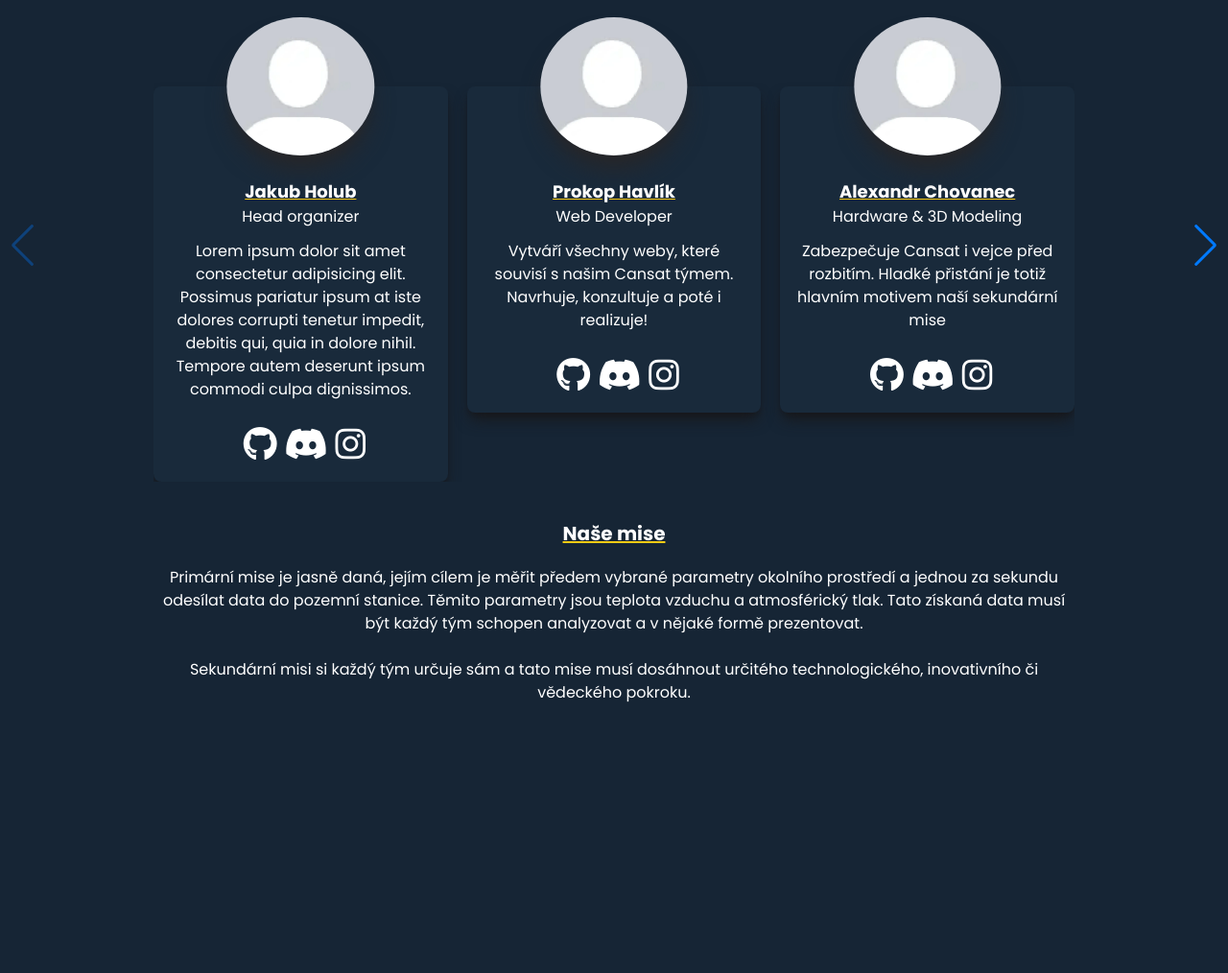
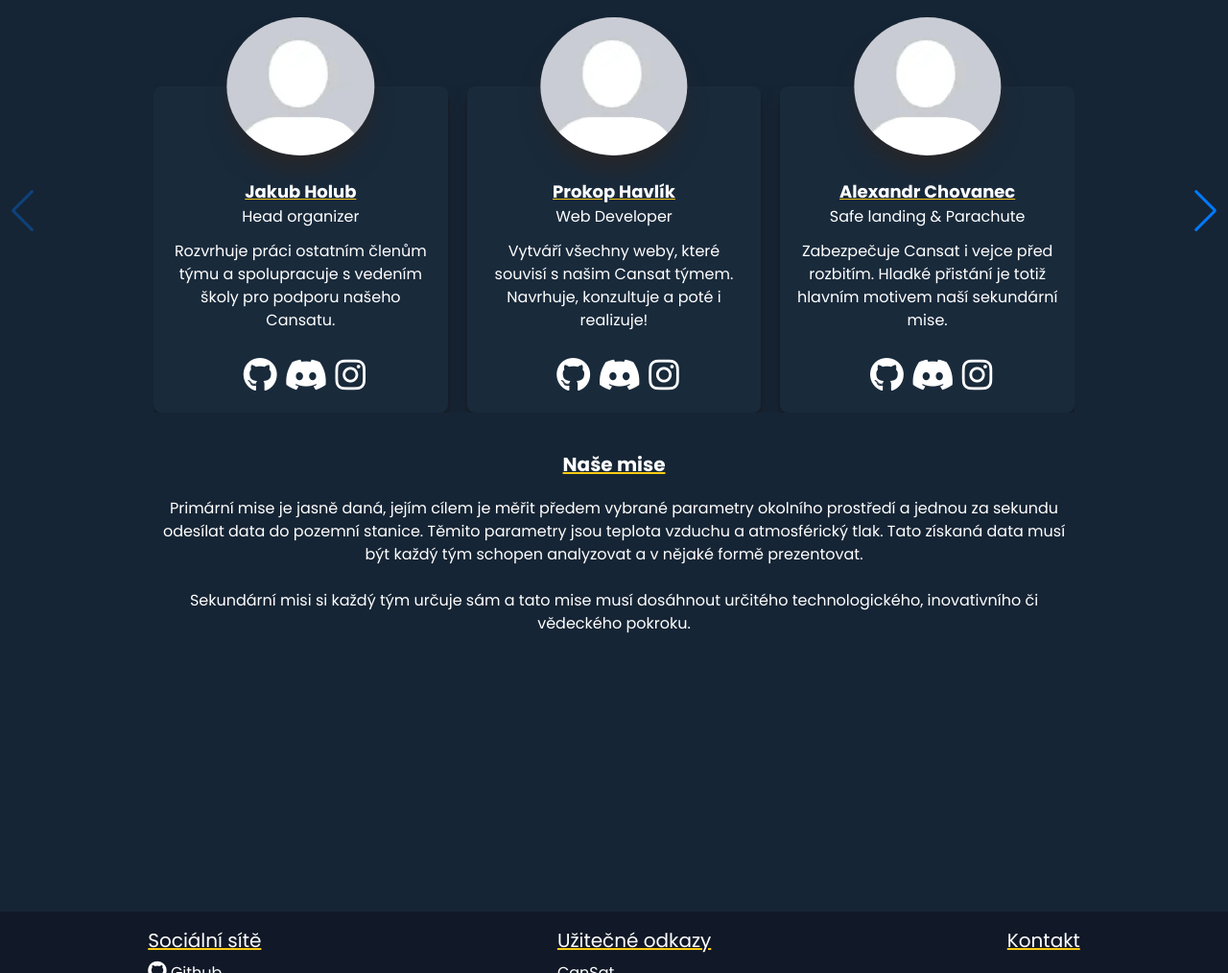
Before and after one commit to sarfad-dev/SARFAD-web-new, a website: page public/index.html in a window 1280 px wide. Shown: the part 1266-2280 px from the top of the page at 96% size. Drawn offline with nearby package versions, Linux system fonts and the light colour scheme.

Commit message:
Update index.html

```diff
--- a/public/index.html
+++ b/public/index.html
@@ -98,7 +98,7 @@
                 <div class="name-profession">
                   <p class="name mt-20 text-center text-lg font-bold underline decoration-yellow-400">Jakub Holub</p>
                   <p class="profession text-center mb-3">Head organizer</p>
-                  <p class="text-center mb-3">Lorem ipsum dolor sit amet consectetur adipisicing elit. Possimus pariatur ipsum at iste dolores corrupti tenetur impedit, debitis qui, quia in dolore nihil. Tempore autem deserunt ipsum commodi culpa dignissimos.</p>
+                  <p class="text-center mb-3">Rozvrhuje práci ostatním členům týmu a spolupracuje s vedením školy pro podporu našeho Cansatu.</p>
                 </div>
 
                 <div class="flex items-center justify-center">
@@ -135,8 +135,8 @@
 
                   <div class="name-profession">
                     <p class="name mt-20 text-center text-lg font-bold underline decoration-yellow-400">Alexandr Chovanec</p>
-                    <p class="profession text-center mb-3">Hardware & 3D Modeling</p>
-                    <p class="text-center mb-3 ">Zabezpečuje Cansat i vejce před rozbitím. Hladké přistání je totiž hlavním motivem naší sekundární mise</p>
+                    <p class="profession text-center mb-3">Safe landing & Parachute</p>
+                    <p class="text-center mb-3 ">Zabezpečuje Cansat i vejce před rozbitím. Hladké přistání je totiž hlavním motivem naší sekundární mise.</p>
                   </div>
 
                   <div class="flex items-center justify-center">
@@ -154,8 +154,8 @@
 
                   <div class="name-profession">
                     <p class="name mt-20 text-center text-lg font-bold underline decoration-yellow-400">Jakub Němčík</p>
-                    <p class="profession text-center mb-3">Public relations</p>
-                    <p class="text-center mb-3 ">Lorem ipsum dolor sit amet consectetur adipisicing elit. Possimus pariatur ipsum at iste dolores corrupti tenetur impedit, debitis qui, quia in dolore nihil. Tempore autem deserunt ipsum commodi culpa dignissimos.</p>
+                    <p class="profession text-center mb-3">Public relations & Social media</p>
+                    <p class="text-center mb-3 ">Vyřizuje spolupráce, a též vytváří obsah na sociální sítě pro nejlepší prezentování našeho projektu veřejnosti.</p>
                   </div>
 
                   <div class="flex items-center justify-center">
```
